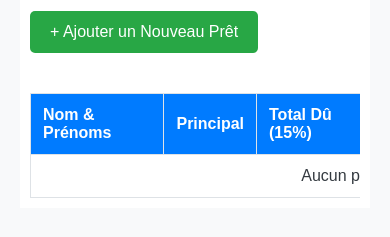
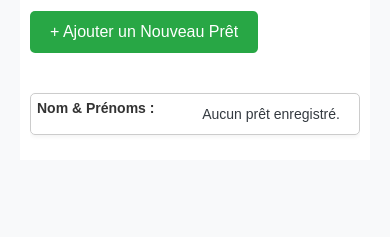
Before and after one commit to Sanctoriel/gestion-pr-ts, a plain HTML site: page index.html in a window 390 px wide. Shown: the part 147-384 px from the top of the page. Drawn offline with Linux system fonts and the light colour scheme.

Commit message:
Update style.css

```diff
--- a/style.css
+++ b/style.css
@@ -204,10 +204,10 @@ form input:not([type="hidden"]) {
 #historiqueRemboursements li {
     margin-bottom: 5px;
     font-size: 0.95em;
-}/* --- Media Query pour les petits écrans (Smartphones) --- */
+}/* --- Media Query pour les Smartphones (écrans max 768px) --- */
 @media (max-width: 768px) {
 
-    /* Le conteneur occupe toute la largeur */
+    /* 1. Rendre le conteneur plein écran */
     .container {
         padding: 10px;
         margin: 0;
@@ -215,29 +215,84 @@ form input:not([type="hidden"]) {
         box-shadow: none;
     }
 
-    /* Le tableau devient défilant (scroll horizontal) */
-    .table-container {
-        overflow-x: scroll; /* Permet de faire défiler le tableau si trop large */
+    /* 2. Transformation du Tableau en Cartes */
+
+    table, thead, tbody, th, td, tr {
+        display: block; /* Chaque élément du tableau devient un bloc */
     }
 
-    /* Le tableau des prêts s'affiche sur une seule ligne */
-    table {
-        min-width: 700px; /* Assure que le tableau ne s'écrase pas trop */
+    thead tr {
+        position: absolute;
+        top: -9999px; /* Cache l'en-tête du tableau */
+        left: -9999px;
     }
 
-    /* Les modales deviennent pleine largeur et moins hautes pour les petits écrans */
+    tr {
+        border: 1px solid #ccc; /* Séparation visuelle de chaque prêt */
+        margin-bottom: 15px;
+        border-radius: 5px;
+        box-shadow: 0 2px 4px rgba(0, 0, 0, 0.05);
+    }
+
+    td {
+        border: none; /* Supprime les bordures de cellule */
+        position: relative;
+        padding-left: 50%; /* Laisse de la place pour l'étiquette (label) */
+        text-align: right;
+        font-size: 14px;
+    }
+
+    /* 3. Ajout des Étiquettes (Labels) dans les Cellules */
+    td:before {
+        /* Ceci génère le titre de la colonne (ex: "Nom & Prénoms :") */
+        position: absolute;
+        top: 6px;
+        left: 6px;
+        width: 45%;
+        padding-right: 10px;
+        white-space: nowrap;
+        text-align: left;
+        font-weight: bold;
+        color: #333;
+    }
+
+    /* 4. Définition des Étiquettes (Labels) pour chaque colonne */
+    /* Ces labels remplacent l'en-tête du tableau caché */
+
+    /* Colonne 1 : Nom & Prénoms */
+    td:nth-of-type(1):before { content: "Nom & Prénoms :"; }
+    /* Colonne 2 : Principal */
+    td:nth-of-type(2):before { content: "Principal :"; }
+    /* Colonne 3 : Total Dû (15%) */
+    td:nth-of-type(3):before { content: "Total Dû (15%) :"; }
+    /* Colonne 4 : Échéance */
+    td:nth-of-type(4):before { content: "Échéance :"; }
+    /* Colonne 5 : Reste à Payer */
+    td:nth-of-type(5):before { content: "Reste à Payer :"; }
+    /* Colonne 6 : Statut */
+    td:nth-of-type(6):before { content: "Statut :"; }
+    /* Colonne 7 : Action */
+    td:nth-of-type(7) { text-align: left; }
+    td:nth-of-type(7):before { content: " "; } /* Pas de label pour la colonne "Action" */
+
+
+    /* 5. Optimisation des modales de Détails */
     .modal-content {
         width: 95%;
         margin: 5% auto;
     }
 
-    /* La grille des détails passe d'un affichage sur deux colonnes à un affichage sur une colonne */
-    .details-grid {
-        grid-template-columns: 1fr; /* Une seule colonne */
+    .large-modal {
+        max-width: 95%; /* S'assure que la modale de détails ne déborde pas */
     }
 
-    /* Les grands nombres sont ajustés pour ne pas être trop volumineux */
-    .big-number {
-        font-size: 1.2em;
+    .details-grid {
+        grid-template-columns: 1fr; /* Passage à une seule colonne pour les détails */
+        grid-gap: 10px;
+    }
+
+    .info-block {
+        padding: 10px;
     }
 }
+}
```
